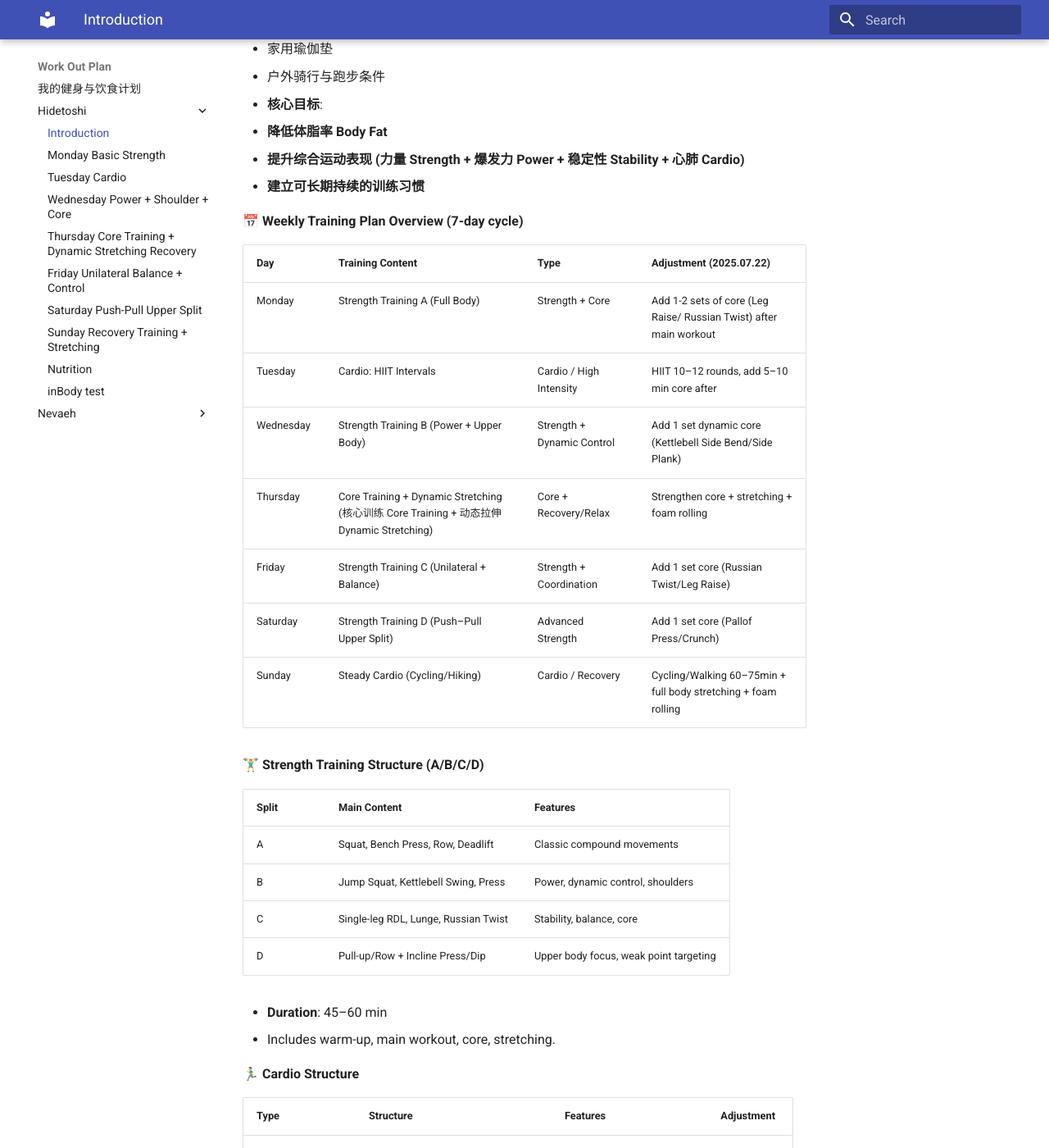
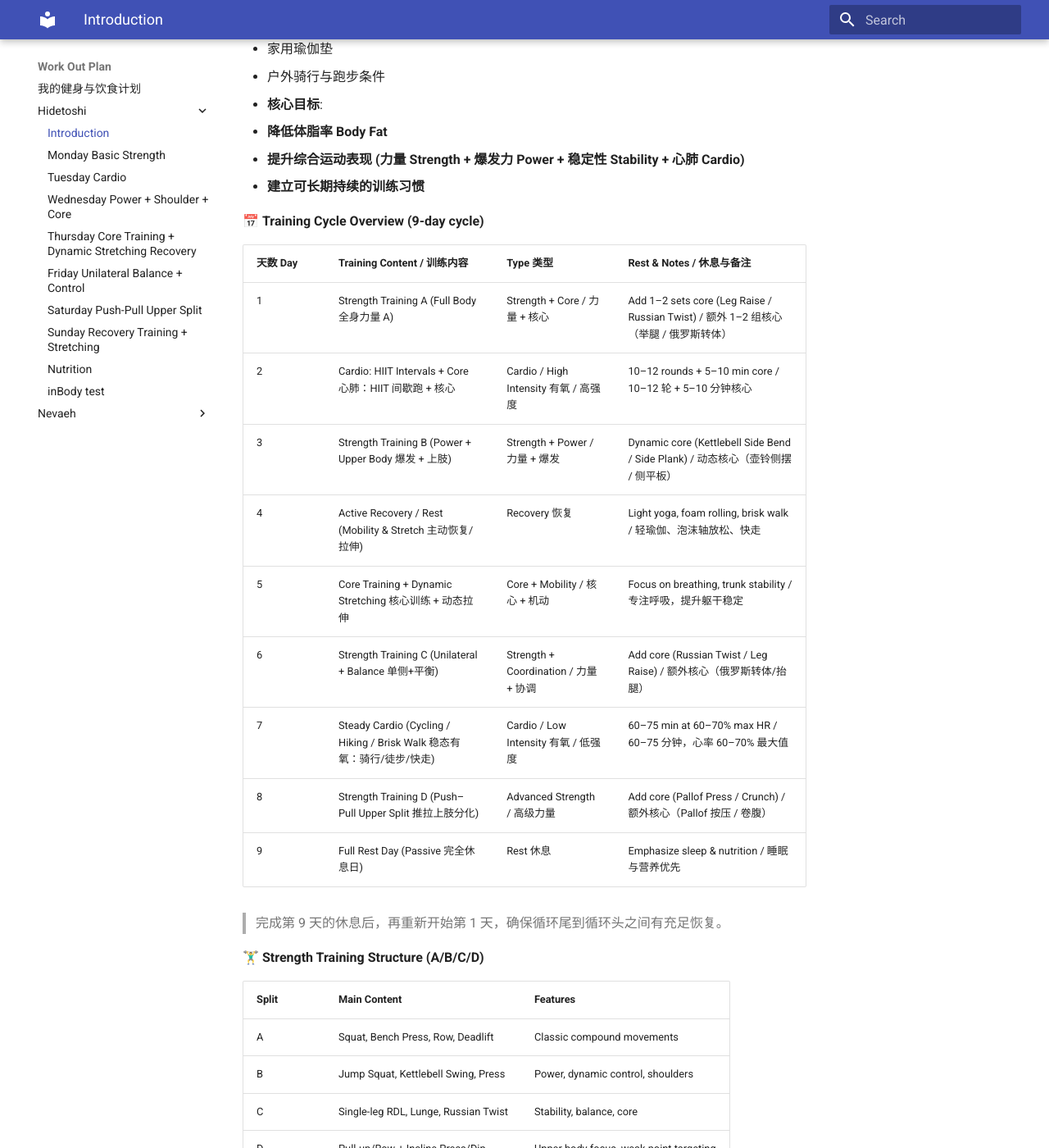
Before and after one commit to Hidetoshi20/work-out-plan, an MkDocs documentation site: the page built from docs/hidetoshi/README.md, in a window 1280 px wide and 1400 px high, scrolled down 625 px. Shown: the whole window at 82% size. Built offline with MkDocs 1.6.1 and Material for MkDocs 9.7.7, drawn with Linux system fonts in a browser that asks for light colours; some of the changed text lies outside the part shown.

Commit message:
feat: Add new training documents for Hidetoshi's weekly routine
- Introduced detailed training plans for each day, including strength, cardio, core, and recovery sessions.
- Enhanced structure and clarity in exercise descriptions to improve user understanding and engagement.
- Updated README.md to reflect the new training cycle and provide a comprehensive overview of the weekly schedule.

```diff
--- a/docs/hidetoshi/README.md
+++ b/docs/hidetoshi/README.md
@@ -24,17 +24,21 @@
   - **提升综合运动表现 (力量 Strength + 爆发力 Power + 稳定性 Stability + 心肺 Cardio)**
   - **建立可长期持续的训练习惯**
 
-📅 **Weekly Training Plan Overview (7-day cycle)**
+📅 **Training Cycle Overview (9-day cycle)**
 
-| Day      | Training Content                | Type                  | Adjustment (2025.07.22)         |
-|----------|---------------------------------|-----------------------|-------------------------------|
-| Monday   | Strength Training A (Full Body) | Strength + Core       | Add 1-2 sets of core (Leg Raise/ Russian Twist) after main workout |
-| Tuesday  | Cardio: HIIT Intervals         | Cardio / High Intensity| HIIT 10–12 rounds, add 5–10 min core after |
-| Wednesday| Strength Training B (Power + Upper Body) | Strength + Dynamic Control | Add 1 set dynamic core (Kettlebell Side Bend/Side Plank) |
-| Thursday | Core Training + Dynamic Stretching (核心训练 Core Training + 动态拉伸 Dynamic Stretching) | Core + Recovery/Relax | Strengthen core + stretching + foam rolling |
-| Friday   | Strength Training C (Unilateral + Balance) | Strength + Coordination | Add 1 set core (Russian Twist/Leg Raise) |
-| Saturday | Strength Training D (Push–Pull Upper Split) | Advanced Strength | Add 1 set core (Pallof Press/Crunch) |
-| Sunday   | Steady Cardio (Cycling/Hiking) | Cardio / Recovery     | Cycling/Walking 60–75min + full body stretching + foam rolling |
+| 天数 Day | Training Content / 训练内容 | Type 类型 | Rest & Notes / 休息与备注 |
+|-----|------------------|------|--------------|
+| 1 | Strength Training A (Full Body 全身力量 A) | Strength + Core / 力量 + 核心 | Add 1–2 sets core (Leg Raise / Russian Twist) / 额外 1–2 组核心（举腿 / 俄罗斯转体） |
+| 2 | Cardio: HIIT Intervals + Core 心肺：HIIT 间歇跑 + 核心 | Cardio / High Intensity 有氧 / 高强度 | 10–12 rounds + 5–10 min core / 10–12 轮 + 5–10 分钟核心 |
+| 3 | Strength Training B (Power + Upper Body 爆发 + 上肢) | Strength + Power / 力量 + 爆发 | Dynamic core (Kettlebell Side Bend / Side Plank) / 动态核心（壶铃侧摆 / 侧平板） |
+| 4 | Active Recovery / Rest (Mobility & Stretch 主动恢复/拉伸) | Recovery 恢复 | Light yoga, foam rolling, brisk walk / 轻瑜伽、泡沫轴放松、快走 |
+| 5 | Core Training + Dynamic Stretching 核心训练 + 动态拉伸 | Core + Mobility / 核心 + 机动 | Focus on breathing, trunk stability / 专注呼吸，提升躯干稳定 |
+| 6 | Strength Training C (Unilateral + Balance 单侧+平衡) | Strength + Coordination / 力量 + 协调 | Add core (Russian Twist / Leg Raise) / 额外核心（俄罗斯转体/抬腿） |
+| 7 | Steady Cardio (Cycling / Hiking / Brisk Walk 稳态有氧：骑行/徒步/快走) | Cardio / Low Intensity 有氧 / 低强度 | 60–75 min at 60–70% max HR / 60–75 分钟，心率 60–70% 最大值 |
+| 8 | Strength Training D (Push–Pull Upper Split 推拉上肢分化) | Advanced Strength / 高级力量 | Add core (Pallof Press / Crunch) / 额外核心（Pallof 按压 / 卷腹） |
+| 9 | Full Rest Day (Passive 完全休息日) | Rest 休息 | Emphasize sleep & nutrition / 睡眠与营养优先 |
+
+> 完成第 9 天的休息后，再重新开始第 1 天，确保循环尾到循环头之间有充足恢复。
 
 🏋️‍♂️ **Strength Training Structure (A/B/C/D)**
 
@@ -72,15 +76,20 @@
 - **Sleep**: 7–8 hours/night for recovery and hormone regulation
 - Every 4 weeks, schedule a deload week (lower intensity)
 
-## Weekly Training Plan
 
-- **Monday**: [🏋️ Strength Training A: Basic Strength Day](./🏋️%20周一%20·%20力量训练%20A：基础力量强化日.md) (add core after main)
-- **Tuesday**: [🏃 Cardio: HIIT Intervals + Core](./🏃%20周二%20·%20有氧训练：HIIT%20间歇跑%20+%20补充核心.md) (more HIIT rounds + core)
-- **Wednesday**: [🏋️ Strength Training B: Power + Shoulder + Core](./🏋️%20周三%20·%20力量训练%20B：爆发力%20+%20肩部%20+核心强化.md) (add dynamic core)
-- **Thursday**: [🧘 Core Training + Dynamic Stretching Recovery](./🧘%20周四%20·%20核心训练%20+%20动态拉伸恢复日.md) (strengthen core + foam rolling)
-- **Friday**: [🏋️ Strength Training C: Unilateral Balance + Control](./🏋️%20周五%20·%20力量训练%20C：单侧平衡%20+%20控制性训练日.md) (add core)
-- **Saturday**: [🏋️ Strength Training D: Push–Pull Upper Split](./🏋️%20周六%20·%20力量训练%20D：Push–Pull%20上肢分化强化日.md) (add core)
-- **Sunday**: [🧘 Recovery Training + Stretching](./🧘%20周日%20·%20恢复训练%20+%20拉伸恢复日.md) (longer cardio + stretching + foam rolling)
+## Training Cycle Schedule (9-day)
+
+- **Day 1 / 第1天**: [🏋️ Strength Training A · Basic Strength Day](./🏋️%20Strength%20Training%20A%20-%20Basic%20Strength%20Day.md)
+- **Day 2 / 第2天**: [🏃 Cardio · HIIT Intervals + Core](./🏃%20Cardio%20-%20HIIT%20Intervals%20+%20Core.md)
+- **Day 3 / 第3天**: [🏋️ Strength Training B · Power + Shoulder + Core](./🏋️%20Strength%20Training%20B%20-%20Power%20+%20Shoulder%20+%20Core.md)
+- **Day 4 / 第4天**: [🧘 Active Recovery & Mobility Day](./🧘%20Active%20Recovery%20-%20Mobility%20&%20Stretch%20Day.md)
+- **Day 5 / 第5天**: [🧘 Core Training · Dynamic Stretching Recovery](./🧘%20Core%20Training%20+%20Dynamic%20Stretching%20Recovery.md)
+- **Day 6 / 第6天**: [🏋️ Strength Training C · Unilateral Balance + Control](./🏋️%20Strength%20Training%20C%20-%20Unilateral%20Balance%20+%20Control.md)
+- **Day 7 / 第7天**: Steady Cardio 稳态有氧 – Cycling / Hiking / Brisk Walk 骑行/徒步/快走 60–75 min，心率 60–70% 最大值
+- **Day 8 / 第8天**: [🏋️ Strength Training D · Push–Pull Upper Split](./🏋️%20Strength%20Training%20D%20-%20Push-Pull%20Upper%20Split.md)
+- **Day 9 / 第9天**: Full Rest Day – 充分休息，保证高质量睡眠
+
+> *备注*: 如果感觉疲劳累积，可在日程中额外插入恢复日（核心拉伸/轻量有氧），保证整体长期可持续性。
 
 ## Nutrition Plan
 
```
Also changed, not shown: docs/hidetoshi/🧘 Active Recovery - Mobility & Stretch Day.md (added, +80 -0 lines), docs/hidetoshi/🏃 Cardio - HIIT Intervals + Core.md (renamed from docs/hidetoshi/🏃 Tuesday · Cardio - HIIT Intervals + Core.md), docs/hidetoshi/🏋️ Strength Training A - Basic Strength Day.md (renamed from docs/hidetoshi/🏋️ Monday · Strength Training A - Basic Strength Day.md), docs/hidetoshi/🏋️ Strength Training B - Power + Shoulder + Core.md (renamed from docs/hidetoshi/🏋️ Wednesday · Strength Training B - Power + Shoulder + Core.md), docs/hidetoshi/🏋️ Strength Training C - Unilateral Balance + Control.md (renamed from docs/hidetoshi/🏋️ Friday · Strength Training C - Unilateral Balance + Control.md), docs/hidetoshi/🏋️ Strength Training D - Push-Pull Upper Split.md (renamed from docs/hidetoshi/🏋️ Saturday · Strength Training D - Push-Pull Upper Split.md), docs/hidetoshi/🧘 Core Training + Dynamic Stretching Recovery.md (renamed from docs/hidetoshi/🧘 Thursday · Core Training + Dynamic Stretching Recovery.md), docs/hidetoshi/🧘 Recovery Training + Stretching Day.md (renamed from docs/hidetoshi/🧘 Sunday · Recovery Training + Stretching Day.md).
